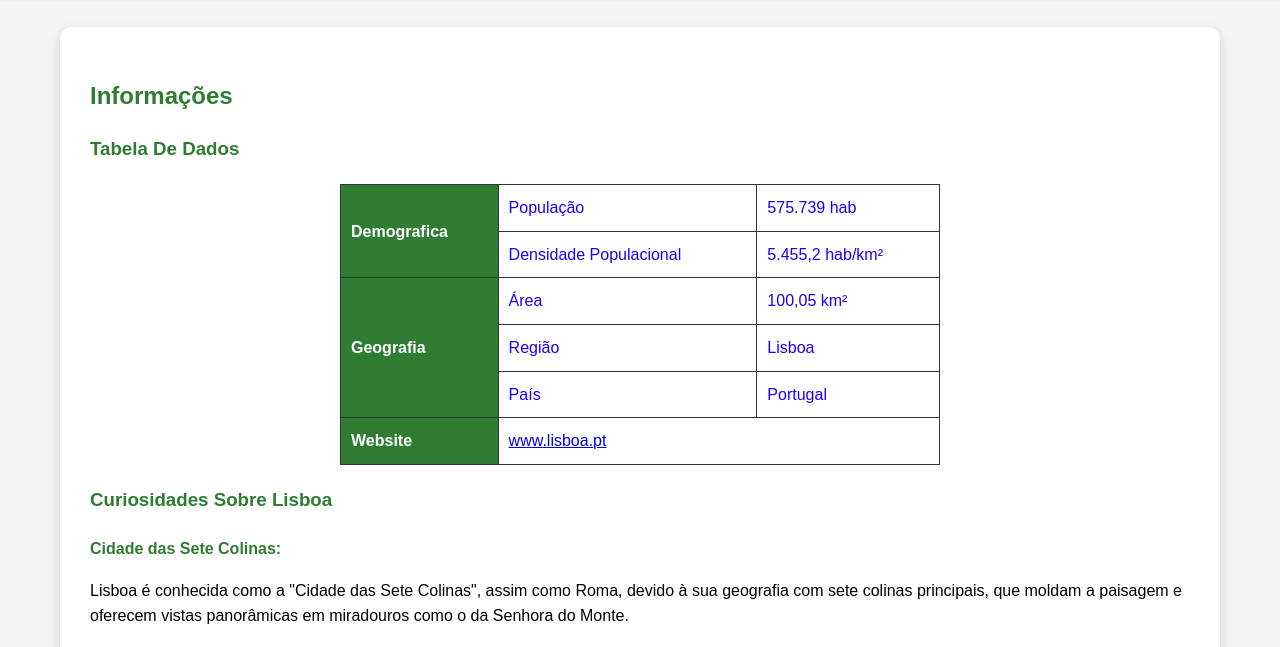
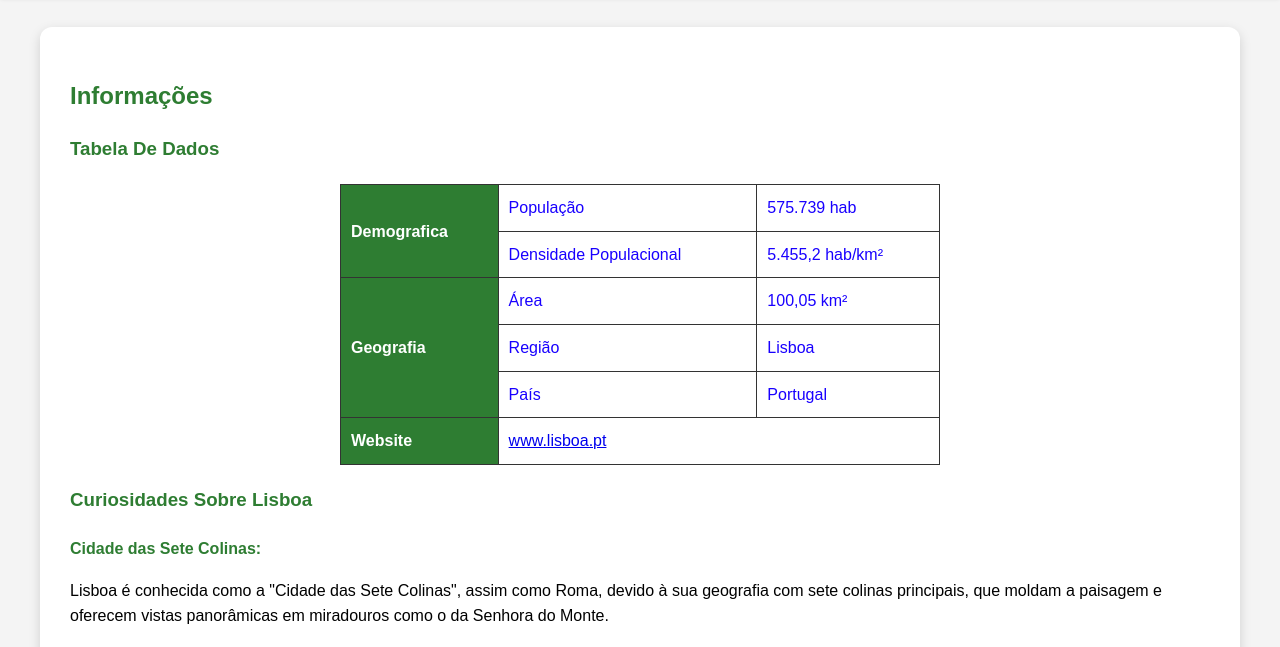
Before and after one commit to GoncaloCunhaMendes/GoncaloCunhaMendes.github.io, a plain HTML site: page lab3/info.html in a window 1280 px wide. Shown: the part 140-787 px from the top of the page. Drawn offline with Linux system fonts and the light colour scheme.

Commit message:
site com erros corrigidos

```diff
--- a/lab3/stylesmain.css
+++ b/lab3/stylesmain.css
@@ -1,6 +1,4 @@
-* {
-    box-sizing: border-box;
-}
+
 
 html,
 body {
```
Also changed, not shown: lab3/index.html (+1 -0 lines).
